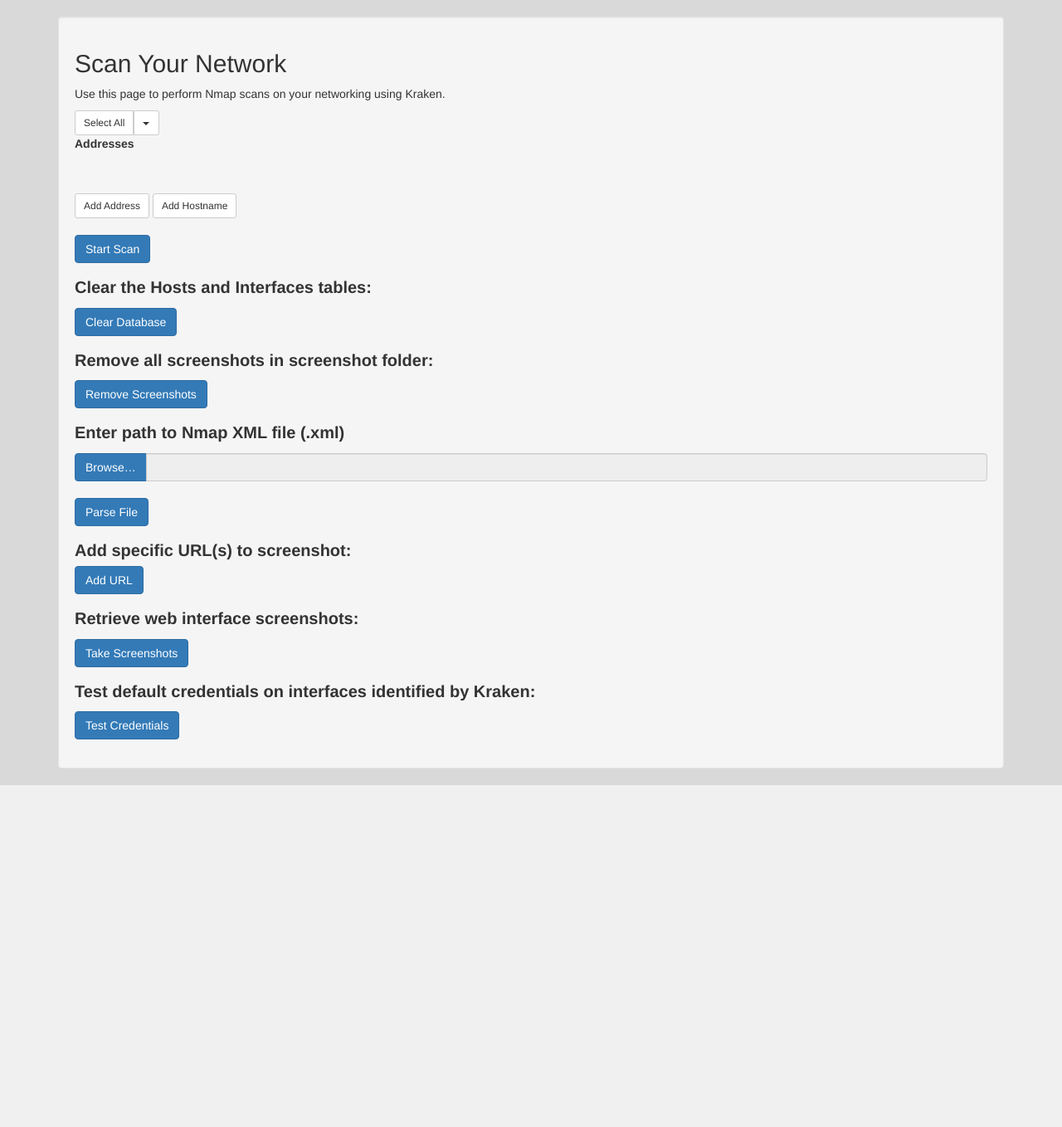
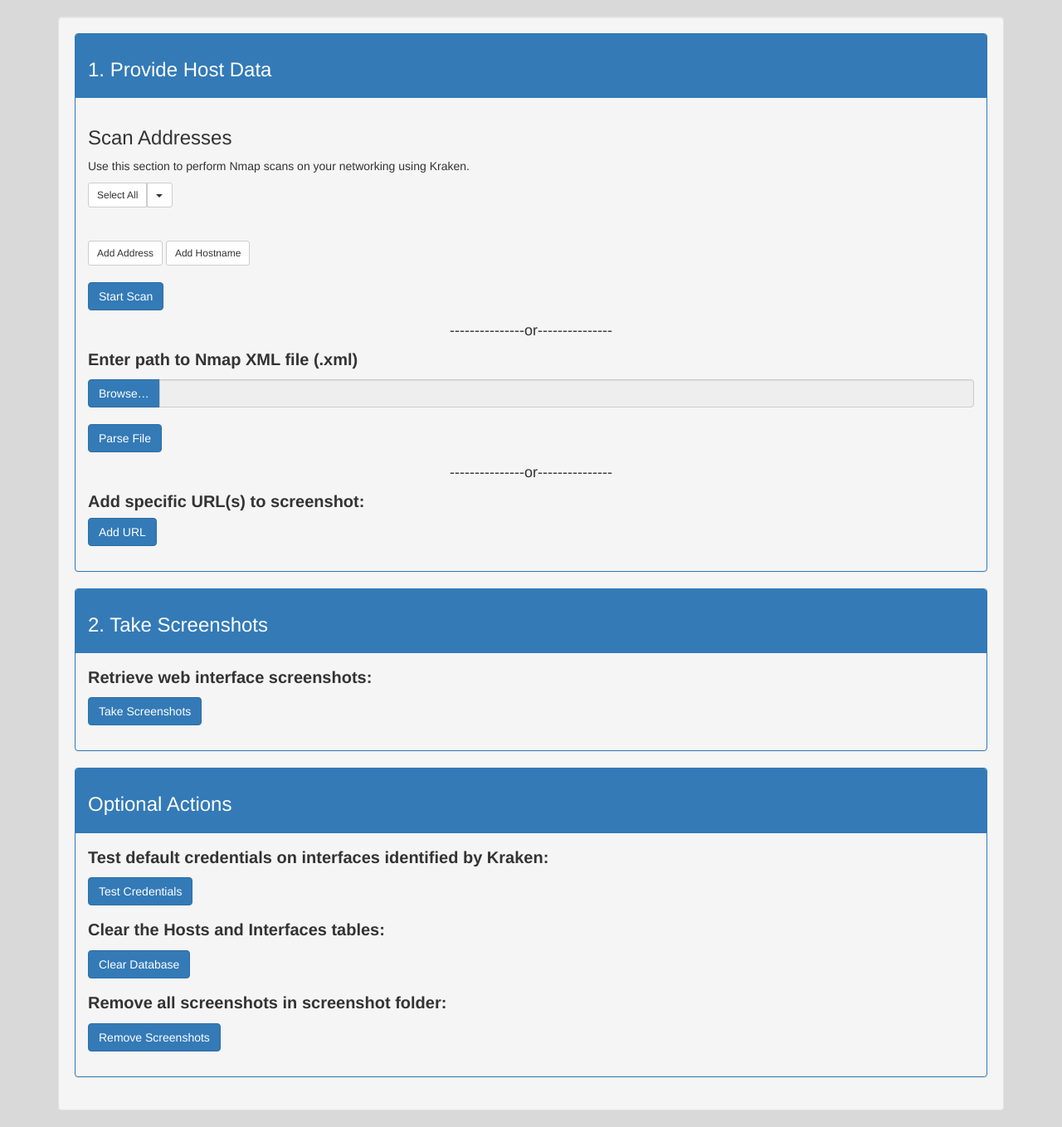
Before and after one commit to Sw4mpf0x/Kraken, a Django app: page /WebScout/setup/ in a window 1280 px wide. Shown: the part 52-1410 px from the top of the page at 83% size. Before the commit the page ends 998 px from the top, so only its background shows below. Run offline with Django 3.2, Linux system fonts and the light colour scheme; the visitor is signed in with stand-in values (Sample User, id 1); data that the repository does not hold is empty; parts of the project's set-up code (start-up, migrations or seed data) failed here and were passed over.

Commit message:
Fixed Bugs

```diff
--- a/Kraken/Web_Scout/templates/Web_Scout/setup.html
+++ b/Kraken/Web_Scout/templates/Web_Scout/setup.html
@@ -49,8 +49,6 @@
         </div>
     </div>
 </div>
-<div class="container">
-
 <div class="modal fade" id="add-url-modal" tabindex="-1" role="dialog">
     <div class="modal-dialog">
         <div class="modal-content">
@@ -72,7 +70,6 @@
         </div>
     </div>
 </div>
-
 <div class="modal fade" id="add-address-modal" tabindex="-1" role="dialog">
     <div class="modal-dialog">
         <div class="modal-content">
@@ -94,7 +91,6 @@
         </div>
     </div>
 </div>
-
 <div class="modal fade" id="add-hostname-modal" tabindex="-1" role="dialog">
     <div class="modal-dialog">
         <div class="modal-content">
@@ -117,12 +113,13 @@
     </div>
 </div>
 
+<div class="container">
     <div class="well">
-
-    <h2>Scan Your Network</h2>
-    <p>
-    Use this page to perform Nmap scans on your networking using Kraken.
-    </p>
+        <div class="panel panel-primary" style="background-color: #f5f5f5">
+            <div class="panel-heading" ><h3>1. Provide Host Data</h3></div>
+            <div class="panel-body">
+                <p><h3>Scan Addresses</h3></p>
+                <p>Use this section to perform Nmap scans on your networking using Kraken.</p>
             <div class="btn-group">
                 <button type="button" id="checkall" class="btn btn-sm btn-default">Select All</button>
                 <input type="checkbox" id="flagstone" style="display: none;" />
@@ -139,45 +136,23 @@
                 <div class="form-group">
                     {% csrf_token %}
                     <input type="hidden" class="form-control" name="action" value="scan"/>
-            <p><b>Addresses</b></p>
                     <div style="margin-left:20px" id="addresslist">
+                        <br>
                         {% for address in addresses %}
                         <span id="{{ address.AddressID }}"><input type="checkbox" name="{{ address.AddressID }}" value="on"> &#160 {% if address.Hostname %}{{ address.Hostname }}{% else %}{{ address.Address }}/{{ address.Cidr }}{% endif %}<br></span>
                         {% endfor %}
-            </div><br><br>
+                    </div><br>
                     <button data-toggle="modal" data-target="#add-address-modal" type="button" class="btn btn-sm btn-default">Add Address</button>
                     <button data-toggle="modal" data-target="#add-hostname-modal" type="button" class="btn btn-sm btn-default">Add Hostname</button>
                     <br><br>
                     <button data-toggle="modal" data-target="#confirm-action" data-description="begin scanning selected addresses" data-action="scan" id="scan-submit" class="btn btn-primary">Start Scan</button>
                 </div>
             </form>
-
-<form  id="cleardb-form" method = "POST">
-    <div class="form-group">
-        {% csrf_token %}
-        <input type="hidden" class="form-control" name="action" value="cleardb"/>
-        <label style="font-size:20px" for="cleardb">Clear the Hosts and Interfaces tables:</label><br>
-        <div style="margin-bottom:5px"><span id="cleardb_progress"></span></div>
-        <button data-toggle="modal" data-target="#confirm-action" data-description="clear the database" data-action="cleardb" id="cleardb" class="btn btn-primary">Clear Database</button>
-    </div>
-</form>
-
-
-<form  id="removescreenshots-form" method = "POST">
-    <div class="form-group">
-        {% csrf_token %}
-        <input type="hidden" class="form-control" name="action" value="removescreenshots"/>
-        <label style="font-size:20px" for="removescreenshots">Remove all screenshots in screenshot folder:</label><br>
-        <div style="margin-bottom:5px"><span id="removescreenshots_progress"></span></div>
-        <button data-toggle="modal" data-target="#confirm-action" data-description="remove screenshots" data-action="removescreenshots" id="removescreenshots" class="btn btn-primary">Remove Screenshots</button>
-    </div>
-</form>
-
+            <h4 style="text-align: center">---------------or---------------</h4>
             <form id="parse-form" method="POST" role="form" enctype="multipart/form-data">
                 <div class="form-group">
                     {% csrf_token %}
                     <input type="hidden" class="form-control" name="action" value="parse"/>
-
                     <label style="font-size:20px" for="path">Enter path to Nmap XML file (.xml)</label>
                     <div style="margin-bottom:5px"><span id="parse_progress"></span></div>
                     <div class="input-group">
@@ -191,7 +166,7 @@
                     <button data-toggle="modal" data-description="parse a file into the Kraken database" data-action="parse" id="parse" class="btn btn-primary">Parse File</button>
                 </div>
             </form>
-
+            <h4 style="text-align: center">---------------or---------------</h4>
             <form  id="add-url-form" method = "POST">
                 <div class="form-group">
                     {% csrf_token %}
@@ -200,7 +175,12 @@
                     <button data-toggle="modal" data-target="#add-url-modal" type="button" class="btn btn-primary">Add URL</button>
                 </div>
             </form>
+        </div>
+    </div>
 
+    <div class="panel panel-primary" style="background-color: #f5f5f5">
+        <div class="panel-heading" ><h3>2. Take Screenshots</h3></div>
+        <div class="panel-body">
             <form  id="screenshot-form" method = "POST">
                 <div class="form-group">
                     {% csrf_token %}
@@ -210,7 +190,12 @@
                     <button data-toggle="modal" data-target="#confirm-action" data-description="take screenshots" data-action="screenshot" id="screenshot" class="btn btn-primary">Take Screenshots</button>
                 </div>
             </form>
+        </div>
+    </div>
 
+    <div class="panel panel-primary" style="background-color: #f5f5f5">
+        <div class="panel-heading" ><h3>Optional Actions</h3></div>
+        <div class="panel-body">
             <form  id="runmodules-form" method = "POST">
                 <div class="form-group">
                     {% csrf_token %}
@@ -220,7 +205,26 @@
                     <button data-toggle="modal" data-target="#confirm-action" data-description="check default credentials" data-action="runmodules" id="runmodules" class="btn btn-primary">Test Credentials</button>
                 </div>
             </form>
-
+            <form  id="cleardb-form" method = "POST">
+                <div class="form-group">
+                    {% csrf_token %}
+                    <input type="hidden" class="form-control" name="action" value="cleardb"/>
+                    <label style="font-size:20px" for="cleardb">Clear the Hosts and Interfaces tables:</label><br>
+                    <div style="margin-bottom:5px"><span id="cleardb_progress"></span></div>
+                    <button data-toggle="modal" data-target="#confirm-action" data-description="clear the database" data-action="cleardb" id="cleardb" class="btn btn-primary">Clear Database</button>
+                </div>
+            </form>
+            <form  id="removescreenshots-form" method = "POST">
+                <div class="form-group">
+                    {% csrf_token %}
+                    <input type="hidden" class="form-control" name="action" value="removescreenshots"/>
+                    <label style="font-size:20px" for="removescreenshots">Remove all screenshots in screenshot folder:</label><br>
+                    <div style="margin-bottom:5px"><span id="removescreenshots_progress"></span></div>
+                    <button data-toggle="modal" data-target="#confirm-action" data-description="remove screenshots" data-action="removescreenshots" id="removescreenshots" class="btn btn-primary">Remove Screenshots</button>
+                </div>
+            </form>
+        </div>
+    </div>
 </div>
 
 <script>
--- a/Kraken/Web_Scout/views.py
+++ b/Kraken/Web_Scout/views.py
@@ -8,7 +8,7 @@ from . import tasks
 from celery.result import AsyncResult
 import json
 from .forms import ParseForm
-from Kraken.krakenlib import BuildQuery, LogKrakenEvent, AddUrl, AddAddress, AddHostname, DeleteAddress
+from Kraken.krakenlib import BuildQuery, LogKrakenEvent, AddUrl, AddAddress, AddHostname, DeleteAddress, DeleteHost
 from django.contrib.auth.decorators import login_required
 from base64 import b64encode
 # Create your views here.
@@ -16,7 +16,7 @@ from base64 import b64encode
 @login_required
 def index(request):
 	if request.method == 'POST':
-		if request.POST.get('bulk') == "True":
+		if request.POST.get('action') == "bulk":
 			note = request.POST.get('note', '')
 			reviewed = request.POST.get('reviewed', '')
 			changedhosts = []
@@ -39,7 +39,7 @@ def index(request):
 			data = [changedhosts, changedinterfaces]
 			json_data = json.dumps(data)
 			return HttpResponse(json_data, content_type='application/json')
-		else:
+		elif request.POST.get('action') == "note":
 			note = request.POST.get('note')
 			record = request.POST.get('record')
 			default_creds = request.POST.get('default-creds')
@@ -65,30 +65,39 @@ def index(request):
 			interface.save()
 			host.save()
 			return HttpResponse()
-
+		elif request.POST.get('action') == "deletehost":
+			host = request.POST.get('host')
+			data = DeleteHost([host])
+			json_data = json.dumps(data)
+			return HttpResponse(json_data, content_type='application/json')
 	else:
 		search = request.GET.get('search', '')
 		reviewed = request.GET.get('hide_reviewed', '')
 		org = request.GET.get('organize_by', 'IP')
 		hosts_per_page = request.GET.get('hosts_per_page', '20')
 		nav_list = [-10,-9,-8,-7,-6,-5,-4,-3,-2,-1]
+		temp_host_array = []
 		host_array = []
 
 		if search:
 			entry_query = BuildQuery(search, ['IP', 'Hostname', 'Category', 'interfaces__Product'])
-			host_array = Hosts.objects.all().filter(entry_query)
+			temp_host_array = Hosts.objects.all().filter(entry_query)
 
 		if org in ("IP", "Hostname", "Rating"):
-			if host_array:
-				host_array = host_array.order_by(org)
+			if temp_host_array:
+				temp_host_array = temp_host_array.order_by(org)
 			else:
-				host_array = Hosts.objects.all().order_by(org)
+				temp_host_array = Hosts.objects.all().order_by(org)
 
 		if reviewed == 'on':
-			if host_array:
-				host_array = host_array.exclude(Reviewed=True)
+			if temp_host_array:
+				temp_host_array = temp_host_array.exclude(Reviewed=True)
 			else:
-				host_array = Hosts.objects.all().filter(Reviewed=False)
+				temp_host_array = Hosts.objects.all().filter(Reviewed=False)
+
+		for host in temp_host_array:
+			if len(host.interfaces_set.all()) > 0:
+				host_array.append(host)
 
 		if int(hosts_per_page) in (20, 30, 40, 50, 100):
 			paginator = Paginator(host_array, hosts_per_page)
```
Lines whose indentation alone changed are shown as unchanged.
